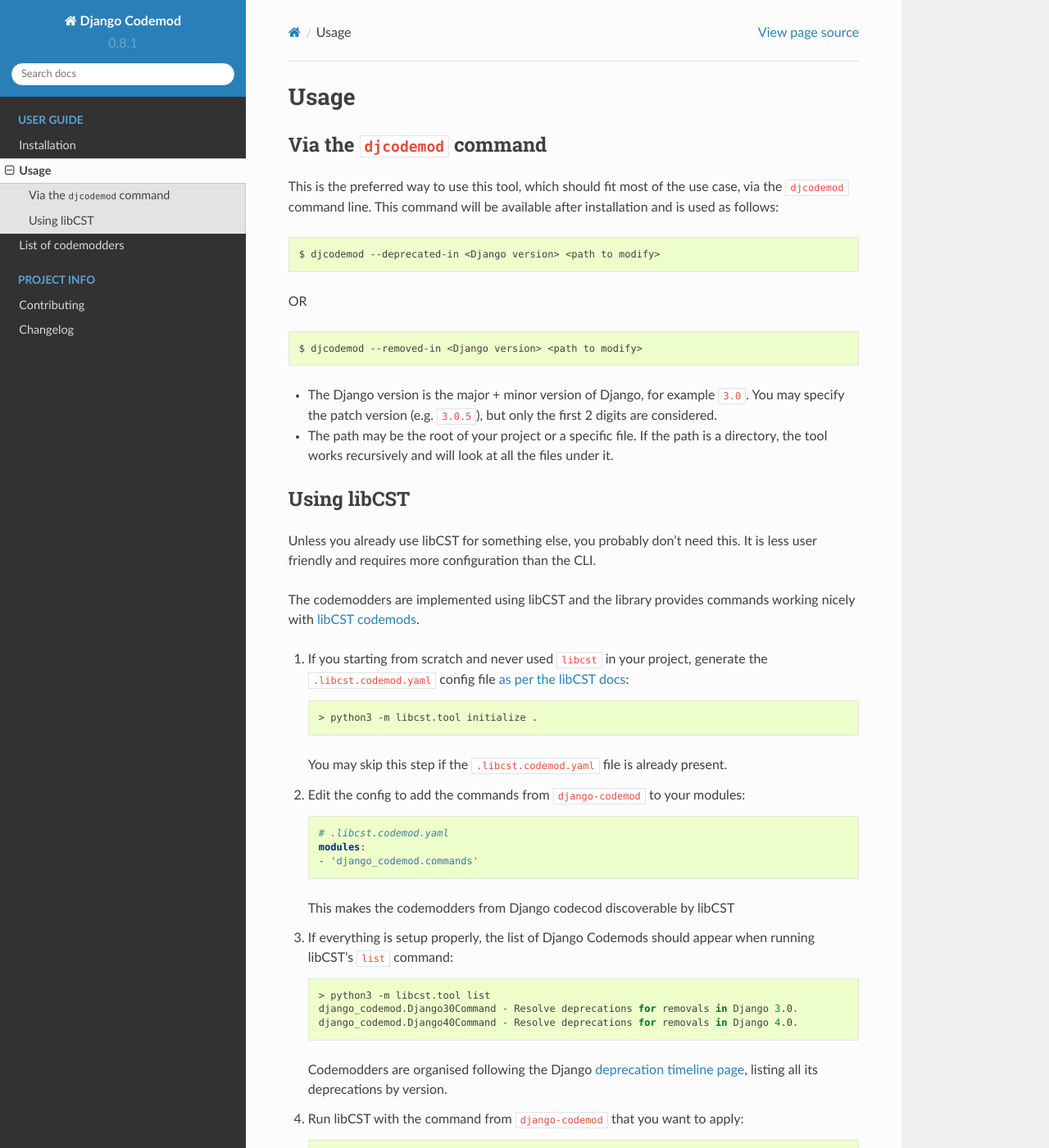
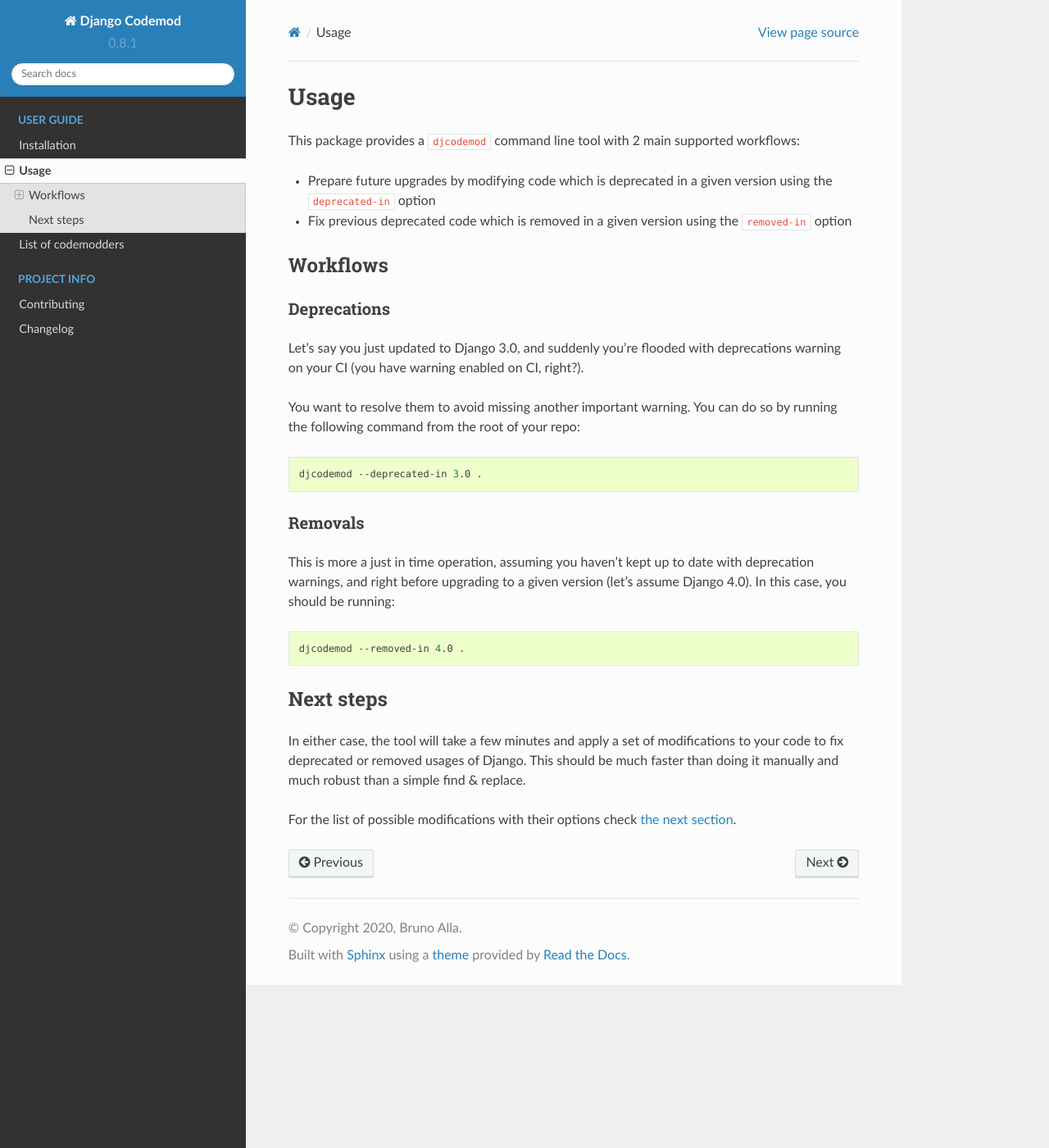
Before and after one commit to browniebroke/django-codemod, a Sphinx documentation site: the page built from docs/usage.md, in a window 1280 px wide and 1400 px high. Shown: the whole window at 82% size. Built offline with Sphinx 7.4.7 and the Read the Docs theme 2.0.0, drawn with Linux system fonts in a browser that asks for light colours; some of the changed text lies outside the part shown.

Commit message:
Remove documentation about custom commands, expand usage page

````diff
--- a/docs/usage.md
+++ b/docs/usage.md
@@ -1,79 +1,32 @@
 # Usage
 
-## Via the `djcodemod` command
+This package provides a `djcodemod` command line tool with 2 main supported workflows:
 
-This is the preferred way to use this tool, which should fit most of the
-use case, via the `djcodemod` command line. This command will be
-available after installation and is used as follows:
+- Prepare future upgrades by modifying code which is deprecated in a given version using the `deprecated-in` option
+- Fix previous deprecated code which is removed in a given version using the `removed-in` option
 
-```shell
-$ djcodemod --deprecated-in <Django version> <path to modify>
+## Workflows
+
+### Deprecations
+
+Let's say you just updated to Django 3.0, and suddenly you're flooded with deprecations warning on your CI (you have warning enabled on CI, right?).
+
+You want to resolve them to avoid missing another important warning. You can do so by running the following command from the root of your repo:
+
+```bash
+djcodemod --deprecated-in 3.0 .
 ```
 
-OR
+### Removals
 
-```shell
-$ djcodemod --removed-in <Django version> <path to modify>
+This is more a just in time operation, assuming you haven't kept up to date with deprecation warnings, and right before upgrading to a given version (let's assume Django 4.0). In this case, you should be running:
+
+```bash
+djcodemod --removed-in 4.0 .
 ```
 
--   The Django version is the major + minor version of Django, for
-    example `3.0`. You may specify the patch version (e.g. `3.0.5`), but
-    only the first 2 digits are considered.
--   The path may be the root of your project or a specific file. If the
-    path is a directory, the tool works recursively and will look at all
-    the files under it.
+## Next steps
 
-## Using libCST
+In either case, the tool will take a few minutes and apply a set of modifications to your code to fix deprecated or removed usages of Django. This should be much faster than doing it manually and much robust than a simple find & replace.
 
-Unless you already use libCST for something else, you probably don't
-need this. It is less user friendly and requires more configuration than
-the CLI.
-
-The codemodders are implemented using libCST and the library provides
-commands working nicely with [libCST
-codemods](https://libcst.readthedocs.io/en/latest/codemods_tutorial.html#working-with-codemods).
-
-1.  If you starting from scratch and never used `libcst` in your
-    project, generate the `.libcst.codemod.yaml` config file [as per the
-    libCST docs](https://libcst.readthedocs.io/en/latest/codemods_tutorial.html?highlight=modules#setting-up-and-running-codemods):
-
-    ```shell
-    > python3 -m libcst.tool initialize .
-    ```
-
-    You may skip this step if the `.libcst.codemod.yaml` file is already
-    present.
-
-2.  Edit the config to add the commands from `django-codemod` to your
-    modules:
-
-    ```yaml
-    # .libcst.codemod.yaml
-    modules:
-    - 'django_codemod.commands'
-    ```
-
-    This makes the codemodders from Django codecod discoverable by libCST
-
-3.  If everything is setup properly, the list of Django Codemods should
-    appear when running libCST's `list` command:
-
-    ```shell
-    > python3 -m libcst.tool list
-    django_codemod.Django30Command - Resolve deprecations for removals in Django 3.0.
-    django_codemod.Django40Command - Resolve deprecations for removals in Django 4.0.
-    ```
-
-    Codemodders are organised following the Django
-    [deprecation timeline page](https://docs.djangoproject.com/en/3.0/internals/deprecation/),
-    listing all its deprecations by version.
-
-4.  Run libCST with the command from `django-codemod` that you want to
-    apply:
-
-    ```shell
-    > python3 -m libcst.tool codemod django_codemod.Django40Command .
-    ```
-
-    This will apply to code modifications for all the code under `.`
-    **in place**. Make sure it's backed up in source control!
+For the list of possible modifications with their options check {ref}`the next section <list_of_codemodders>`.
````
Also changed, not shown: docs/codemods.md (+7 -10 lines).
